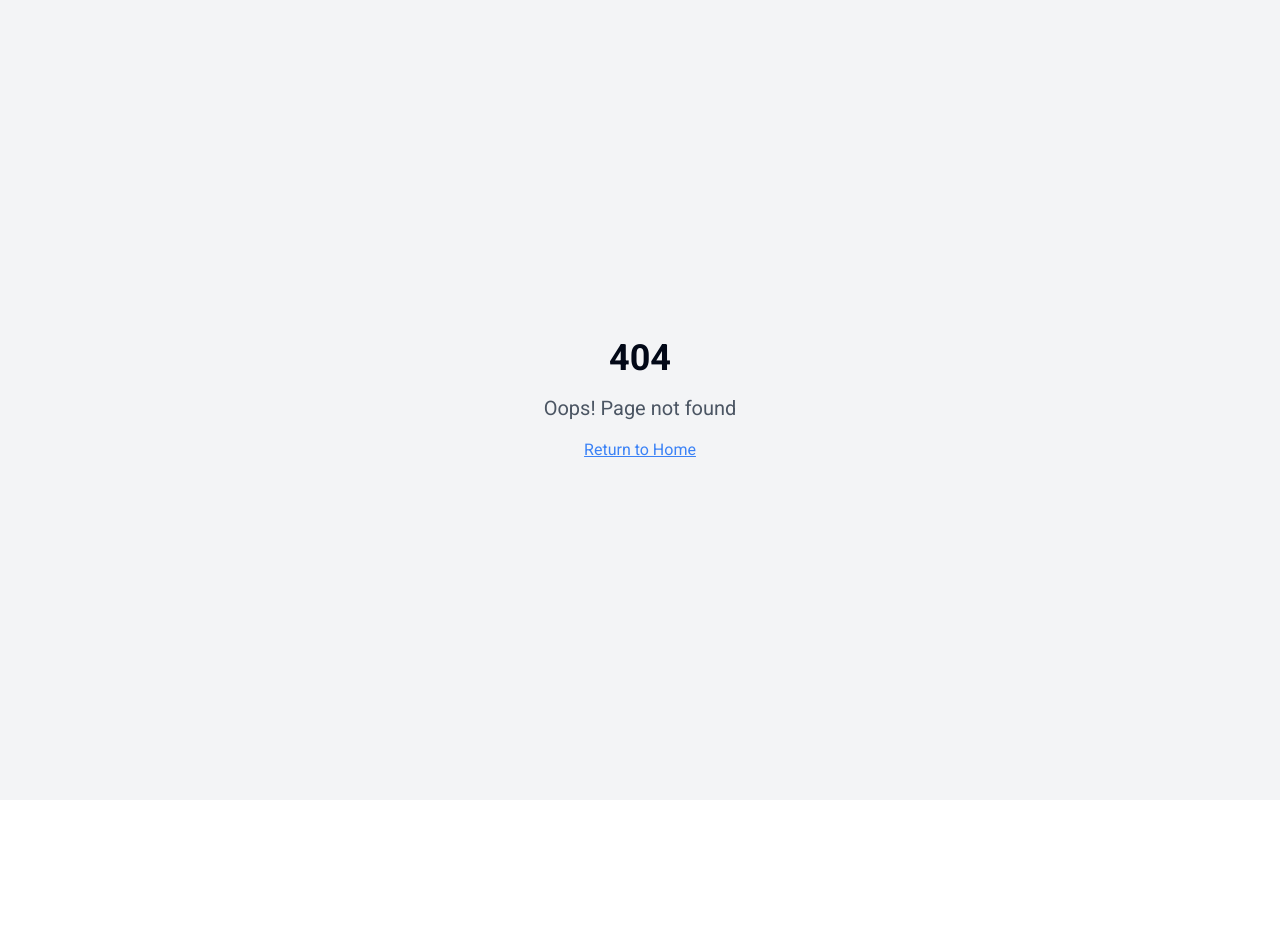
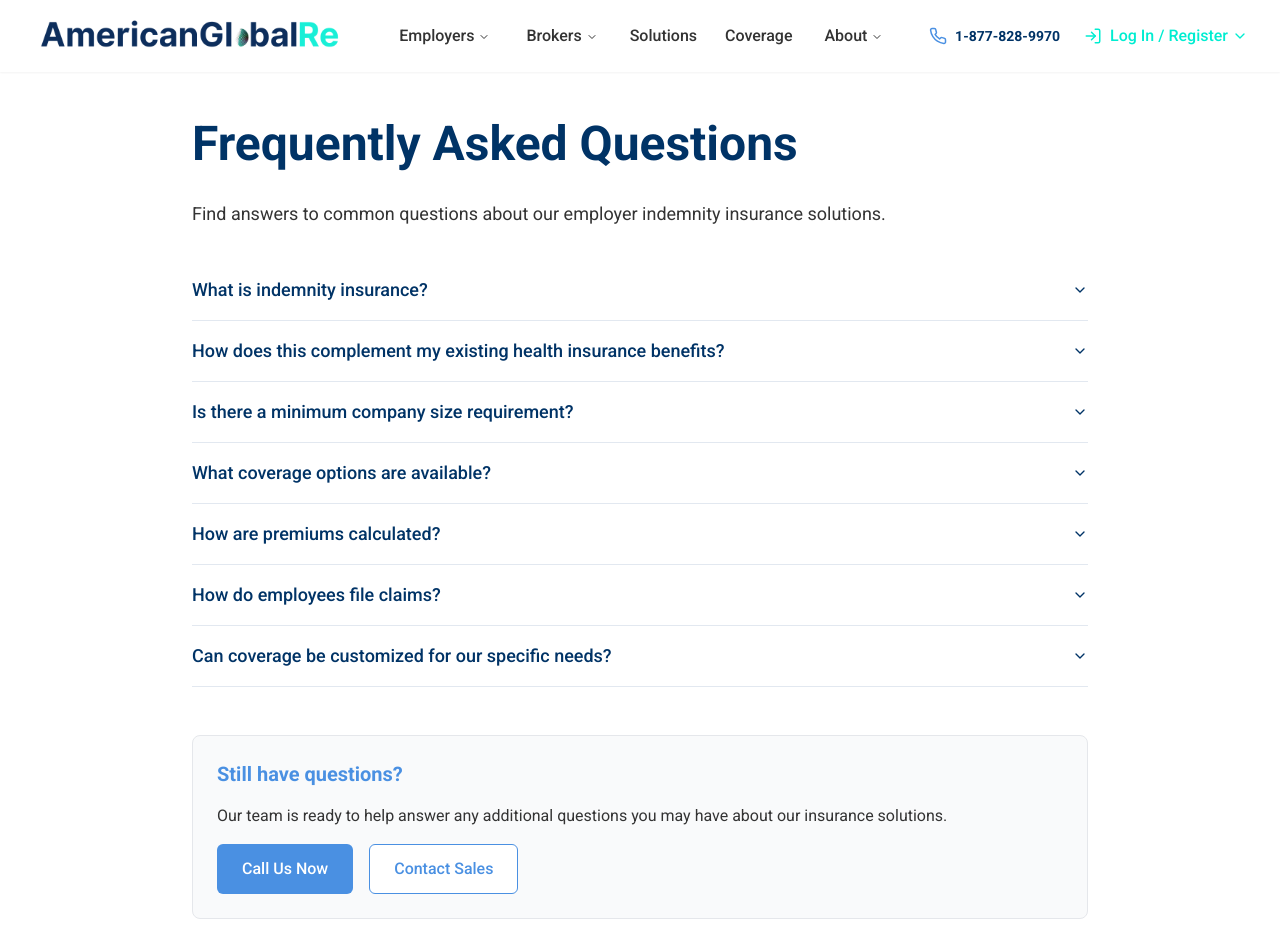
Before and after one commit to youngcitybandit/global-updated2, a React (Vite) app: page /employers/faqs in a window 1280 px wide. Before the commit this address had no page. Shown: the top 952 px of the page. Before the commit the page ends 800 px from the top, so only its background shows below. Built offline with nearby package versions, Linux system fonts and the light colour scheme.

Commit message:
feat: Update employer navigation links
Update the "Overview" and "FAQs" links in the employers navigation menu to link to new pages.

```diff
--- a/src/App.tsx
+++ b/src/App.tsx
@@ -1,3 +1,4 @@
+
 import { Toaster } from "@/components/ui/toaster";
 import { Toaster as Sonner } from "@/components/ui/sonner";
 import { TooltipProvider } from "@/components/ui/tooltip";
@@ -5,6 +6,8 @@ import { QueryClient, QueryClientProvider } from "@tanstack/react-query";
 import { BrowserRouter, Routes, Route } from "react-router-dom";
 import Index from "./pages/Index";
 import NotFound from "./pages/NotFound";
+import Employers from "./pages/Employers";
+import EmployersFAQs from "./pages/EmployersFAQs";
 
 const queryClient = new QueryClient();
 
@@ -16,6 +19,8 @@ const App = () => (
       <BrowserRouter>
         <Routes>
           <Route path="/" element={<Index />} />
+          <Route path="/employers" element={<Employers />} />
+          <Route path="/employers/faqs" element={<EmployersFAQs />} />
           {/* ADD ALL CUSTOM ROUTES ABOVE THE CATCH-ALL "*" ROUTE */}
           <Route path="*" element={<NotFound />} />
         </Routes>
--- /dev/null
+++ b/src/pages/Employers.tsx
@@ -0,0 +1,48 @@
+
+import React from 'react';
+import Navbar from '../components/Navbar';
+import Footer from '../components/Footer';
+
+const Employers = () => {
+  return (
+    <div className="min-h-screen flex flex-col">
+      <Navbar />
+      <main className="flex-grow py-12">
+        <div className="container-custom">
+          <div className="max-w-4xl mx-auto">
+            <h1 className="text-3xl md:text-5xl font-bold mb-8 text-agr-navy">Employer Solutions</h1>
+
+            <div className="prose lg:prose-lg mb-8">
+              <p className="text-lg text-agr-darkgray mb-6">
+                American Global Re offers comprehensive indemnity insurance coverage solutions designed specifically for employers looking to enhance their employee benefits package.
+              </p>
+
+              <h2 className="text-2xl font-bold text-agr-blue mt-8 mb-4">Benefits for Employers</h2>
+
+              <ul className="space-y-3 text-agr-darkgray">
+                <li>Enhance your existing benefits program with employee cash benefits coverage</li>
+                <li>Attract and retain top talent with comprehensive benefit offerings</li>
+                <li>Provide financial protection for employees when they need it most</li>
+                <li>Customize coverage options to fit your organization's needs</li>
+                <li>Simple administration and implementation process</li>
+              </ul>
+
+              <h2 className="text-2xl font-bold text-agr-blue mt-8 mb-4">Why Choose American Global Re?</h2>
+
+              <p className="text-lg text-agr-darkgray mb-6">
+                Our employer solutions are designed to complement your existing healthcare benefits while providing additional financial security for your employees. With flexible plan designs and competitive pricing, we make it easy to enhance your benefits package.
+              </p>
+
+              <p className="text-lg text-agr-darkgray mb-6">
+                Contact our team today to learn how we can help strengthen your employee benefits program with our innovative insurance solutions.
+              </p>
+            </div>
+          </div>
+        </div>
+      </main>
+      <Footer />
+    </div>
+  );
+};
+
+export default Employers;
--- /dev/null
+++ b/src/pages/EmployersFAQs.tsx
@@ -0,0 +1,96 @@
+
+import React from 'react';
+import Navbar from '../components/Navbar';
+import Footer from '../components/Footer';
+import {
+  Accordion,
+  AccordionContent,
+  AccordionItem,
+  AccordionTrigger,
+} from "@/components/ui/accordion";
+
+const EmployersFAQs = () => {
+  const faqs = [
+    {
+      question: "What is indemnity insurance?",
+      answer: "Indemnity insurance provides a cash benefit directly to the insured for covered events, regardless of what other insurance may pay. These benefits can be used for any purpose, such as covering deductibles, copays, or daily expenses while recovering."
+    },
+    {
+      question: "How does this complement my existing health insurance benefits?",
+      answer: "Our indemnity insurance works alongside traditional health insurance by providing additional cash benefits for covered events. While health insurance pays medical providers, our indemnity coverage pays cash directly to employees that they can use for any purpose."
+    },
+    {
+      question: "Is there a minimum company size requirement?",
+      answer: "We offer flexible solutions for businesses of various sizes. Generally, we can accommodate employers with as few as 10 employees. Contact us for specific eligibility requirements for your organization."
+    },
+    {
+      question: "What coverage options are available?",
+      answer: "We offer coverage for hospital stays, surgical procedures, emergency room visits, ambulance services, anesthesia, and wellness benefits. Plans can be customized based on your company's needs and budget."
+    },
+    {
+      question: "How are premiums calculated?",
+      answer: "Premiums are based on several factors including group size, industry, employee demographics, and selected coverage options. We offer competitive rates with various contribution strategies available."
+    },
+    {
+      question: "How do employees file claims?",
+      answer: "We provide a simple, streamlined claims process. Employees can submit claims online, through our mobile app, or by mail. Our dedicated claims team is available to assist throughout the process."
+    },
+    {
+      question: "Can coverage be customized for our specific needs?",
+      answer: "Yes, we offer flexible plan designs that can be tailored to meet your organization's specific needs and budget constraints. Our team will work with you to create the optimal coverage solution."
+    }
+  ];
+
+  return (
+    <div className="min-h-screen flex flex-col">
+      <Navbar />
+      <main className="flex-grow py-12">
+        <div className="container-custom">
+          <div className="max-w-4xl mx-auto">
+            <h1 className="text-3xl md:text-5xl font-bold mb-8 text-agr-navy">Frequently Asked Questions</h1>
+            <p className="text-lg text-agr-darkgray mb-8">
+              Find answers to common questions about our employer indemnity insurance solutions.
+            </p>
+
+            <Accordion type="single" collapsible className="w-full">
+              {faqs.map((faq, index) => (
+                <AccordionItem key={index} value={`item-${index}`}>
+                  <AccordionTrigger className="text-left text-lg font-medium text-agr-navy">
+                    {faq.question}
+                  </AccordionTrigger>
+                  <AccordionContent className="text-agr-darkgray">
+                    {faq.answer}
+                  </AccordionContent>
+                </AccordionItem>
+              ))}
+            </Accordion>
+
+            <div className="mt-12 p-6 bg-gray-50 rounded-lg border border-gray-200">
+              <h2 className="text-xl font-bold text-agr-blue mb-4">Still have questions?</h2>
+              <p className="text-agr-darkgray mb-4">
+                Our team is ready to help answer any additional questions you may have about our insurance solutions.
+              </p>
+              <div className="flex flex-col sm:flex-row gap-4">
+                <a
+                  href="tel:1-877-828-9970"
+                  className="inline-flex items-center justify-center px-6 py-3 border border-transparent text-base font-medium rounded-md text-white bg-agr-blue hover:bg-blue-700"
+                >
+                  Call Us Now
+                </a>
+                <a
+                  href="#"
+                  className="inline-flex items-center justify-center px-6 py-3 border border-agr-blue text-base font-medium rounded-md text-agr-blue bg-white hover:bg-gray-50"
+                >
+                  Contact Sales
+                </a>
+              </div>
+            </div>
+          </div>
+        </div>
+      </main>
+      <Footer />
+    </div>
+  );
+};
+
+export default EmployersFAQs;
```
